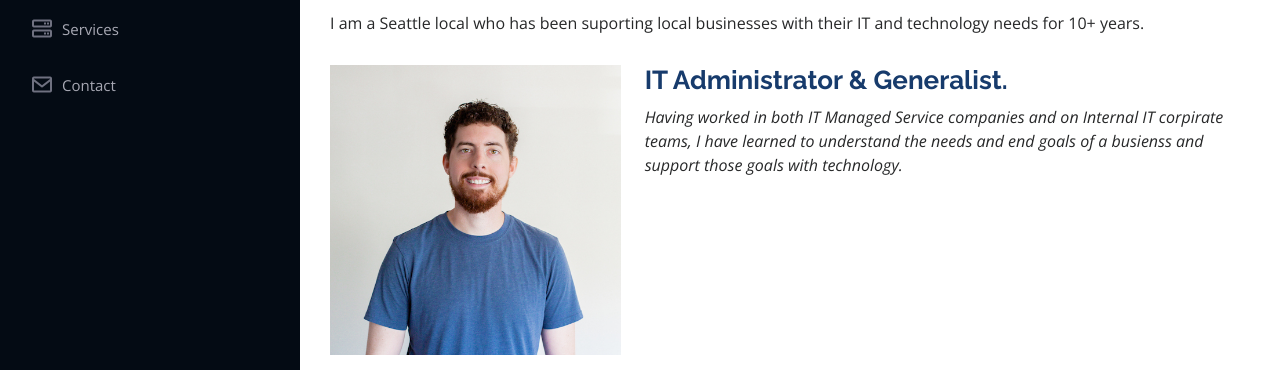
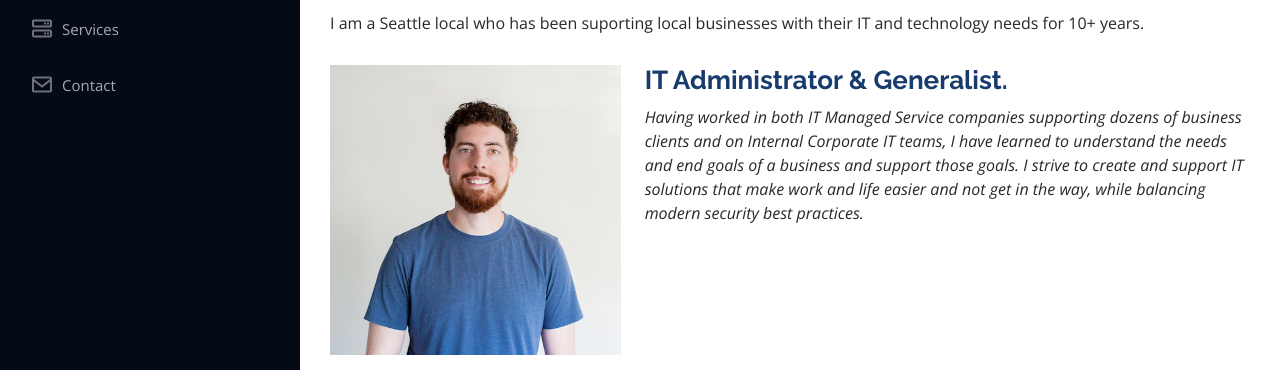
Before and after one commit to leejcollins/LeejCollins.com, a plain HTML site: page index.html in a window 1280 px wide. Shown: the part 367-737 px from the top of the page. Drawn offline with nearby package versions, Linux system fonts and the light colour scheme.

Commit message:
Update index.html

```diff
--- a/index.html
+++ b/index.html
@@ -91,7 +91,7 @@
           <div class="col-lg-8 pt-4 pt-lg-0 content" data-aos="fade-left">
             <h3>IT Administrator &amp; Generalist.</h3>
             <p class="fst-italic">
-              Having worked in both IT Managed Service companies and on Internal IT corpirate teams, I have learned to understand the needs and end goals of a busienss and support those goals with technology.
+              Having worked in both IT Managed Service companies supporting dozens of business clients and on Internal Corporate IT teams, I have learned to understand the needs and end goals of a business and support those goals. I strive to create and support IT solutions that make work and life easier and not get in the way, while balancing modern security best practices.
             </p>
 
         </div>
```
